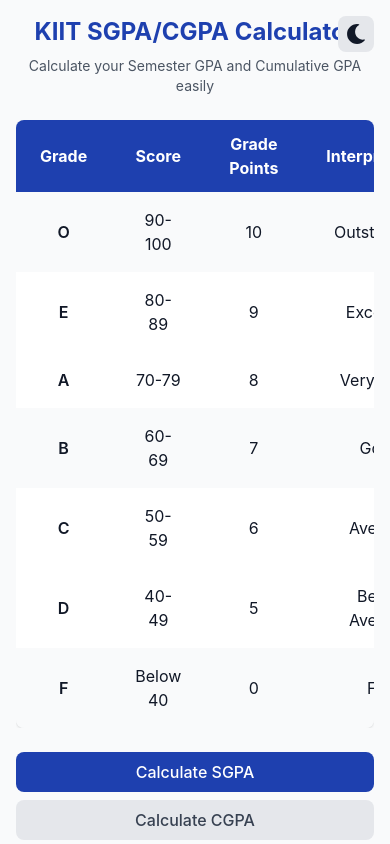
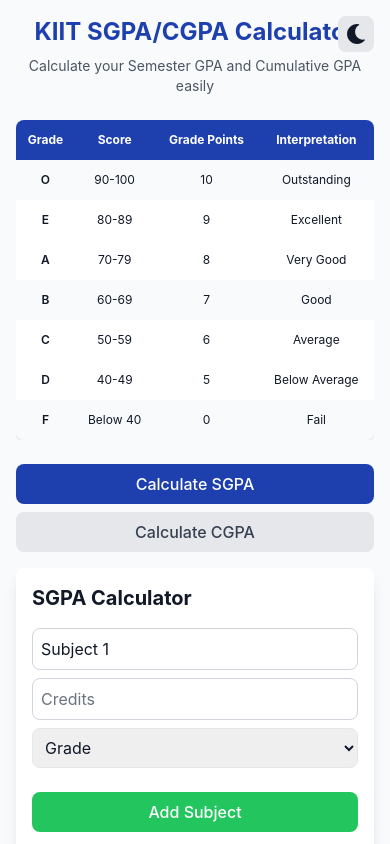
Before and after one commit to ravikant-diwakar/KIIT-SGPA-CGPA-CALCULATOR, a React (Vite) app: page / in a window 390 px wide. Shown: the top 844 px of the page. Built offline with nearby package versions, Linux system fonts and the light colour scheme.

Commit message:
Initial commit

```diff
--- a/src/components/GradeTable.jsx
+++ b/src/components/GradeTable.jsx
@@ -1,25 +1,76 @@
-import React from "react";
+// import React from "react";
+
+// const GradeTable = () => {
+//   const grades = [
+//     { grade: "O", score: "90-100", points: 10, interpretation: "Outstanding" },
+//     { grade: "E", score: "80-89", points: 9, interpretation: "Excellent" },
+//     { grade: "A", score: "70-79", points: 8, interpretation: "Very Good" },
+//     { grade: "B", score: "60-69", points: 7, interpretation: "Good" },
+//     { grade: "C", score: "50-59", points: 6, interpretation: "Average" },
+//     { grade: "D", score: "40-49", points: 5, interpretation: "Below Average" },
+//     { grade: "F", score: "Below 40", points: 0, interpretation: "Fail" },
+//   ];
+
+//   return (
+//     <div className="overflow-x-auto rounded-lg shadow">
+//       <table className="min-w-full bg-white">
+//         <thead>
+//           <tr className="bg-primary text-white">
+//             <th className="px-6 py-3">Grade</th>
+//             <th className="px-6 py-3">Score</th>
+//             <th className="px-6 py-3">Grade Points</th>
+//             <th className="px-6 py-3">Interpretation</th>
+//           </tr>
+//         </thead>
+//         <tbody>
+//           {grades.map((item, index) => (
+//             <tr
+//               key={index}
+//               className={
+//                 index % 3 === 0
+//                   ? "bg-gray-50 dark:bg-gray-800" // Light background for the first row, dark background in dark mode
+//                   : "bg-white dark:bg-gray-800" // White background in light mode, dark in dark mode
+//               }
+//             >
+//               <td className="px-6 py-4 text-center font-semibold">
+//                 {item.grade}
+//               </td>
+//               <td className="px-6 py-4 text-center">{item.score}</td>
+//               <td className="px-6 py-4 text-center">{item.points}</td>
+//               <td className="px-6 py-4 text-center">{item.interpretation}</td>
+//             </tr>
+//           ))}
+//         </tbody>
+//       </table>
+//     </div>
+//   );
+// };
+
+// export default GradeTable;
+
+
+import React from 'react';
 
 const GradeTable = () => {
   const grades = [
-    { grade: "O", score: "90-100", points: 10, interpretation: "Outstanding" },
-    { grade: "E", score: "80-89", points: 9, interpretation: "Excellent" },
-    { grade: "A", score: "70-79", points: 8, interpretation: "Very Good" },
-    { grade: "B", score: "60-69", points: 7, interpretation: "Good" },
-    { grade: "C", score: "50-59", points: 6, interpretation: "Average" },
-    { grade: "D", score: "40-49", points: 5, interpretation: "Below Average" },
-    { grade: "F", score: "Below 40", points: 0, interpretation: "Fail" },
+    { grade: 'O', score: '90-100', points: 10, interpretation: 'Outstanding' },
+    { grade: 'E', score: '80-89', points: 9, interpretation: 'Excellent' },
+    { grade: 'A', score: '70-79', points: 8, interpretation: 'Very Good' },
+    { grade: 'B', score: '60-69', points: 7, interpretation: 'Good' },
+    { grade: 'C', score: '50-59', points: 6, interpretation: 'Average' },
+    { grade: 'D', score: '40-49', points: 5, interpretation: 'Below Average' },
+    { grade: 'F', score: 'Below 40', points: 0, interpretation: 'Fail' },
   ];
 
   return (
     <div className="overflow-x-auto rounded-lg shadow">
-      <table className="min-w-full bg-white">
+      <table className="min-w-full">
         <thead>
           <tr className="bg-primary text-white">
-            <th className="px-6 py-3">Grade</th>
-            <th className="px-6 py-3">Score</th>
-            <th className="px-6 py-3">Grade Points</th>
-            <th className="px-6 py-3">Interpretation</th>
+            <th className="px-2 py-3 sm:px-4 sm:py-3 md:px-6 md:py-3 text-xs sm:text-sm md:text-base">Grade</th>
+            <th className="px-2 py-3 sm:px-4 sm:py-3 md:px-6 md:py-3 text-xs sm:text-sm md:text-base">Score</th>
+            <th className="px-2 py-3 sm:px-4 sm:py-3 md:px-6 md:py-3 text-xs sm:text-sm md:text-base">Grade Points</th>
+            <th className="px-2 py-3 sm:px-4 sm:py-3 md:px-6 md:py-3 text-xs sm:text-sm md:text-base">Interpretation</th>
           </tr>
         </thead>
         <tbody>
@@ -28,16 +79,14 @@
               key={index}
               className={
                 index % 3 === 0
-                  ? "bg-gray-50 dark:bg-gray-800" // Light background for the first row, dark background in dark mode
-                  : "bg-white dark:bg-gray-800" // White background in light mode, dark in dark mode
+                  ? 'bg-gray-50 dark:bg-gray-800'
+                  : 'bg-white dark:bg-gray-800'
               }
             >
-              <td className="px-6 py-4 text-center font-semibold">
-                {item.grade}
-              </td>
-              <td className="px-6 py-4 text-center">{item.score}</td>
-              <td className="px-6 py-4 text-center">{item.points}</td>
-              <td className="px-6 py-4 text-center">{item.interpretation}</td>
+              <td className="px-2 py-3 sm:px-4 sm:py-3 md:px-6 md:py-4 text-center font-semibold text-xs sm:text-sm md:text-base">{item.grade}</td>
+              <td className="px-2 py-3 sm:px-4 sm:py-3 md:px-6 md:py-4 text-center text-xs sm:text-sm md:text-base">{item.score}</td>
+              <td className="px-2 py-3 sm:px-4 sm:py-3 md:px-6 md:py-4 text-center text-xs sm:text-sm md:text-base">{item.points}</td>
+              <td className="px-2 py-3 sm:px-4 sm:py-3 md:px-6 md:py-4 text-center text-xs sm:text-sm md:text-base">{item.interpretation}</td>
             </tr>
           ))}
         </tbody>
```
